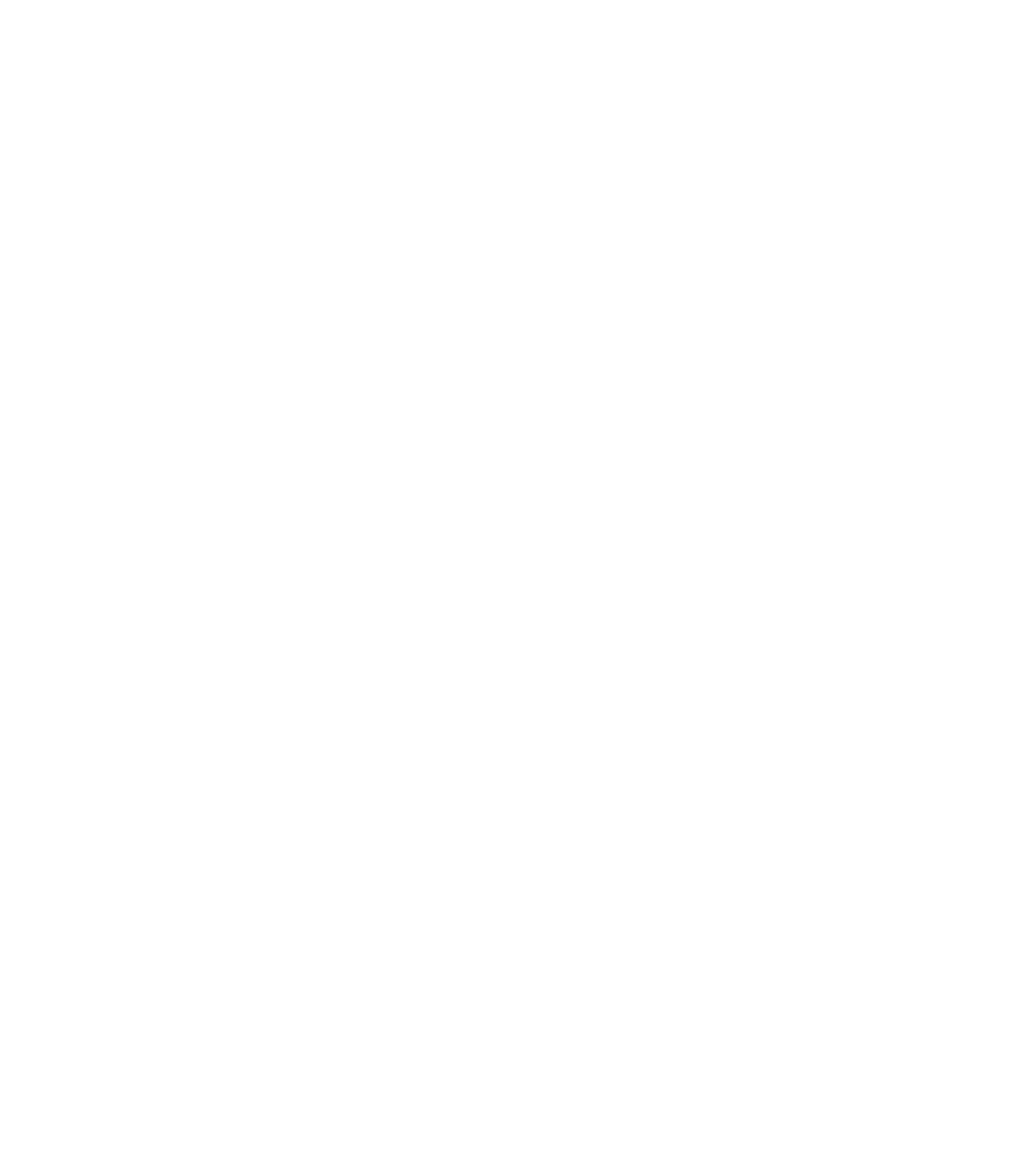
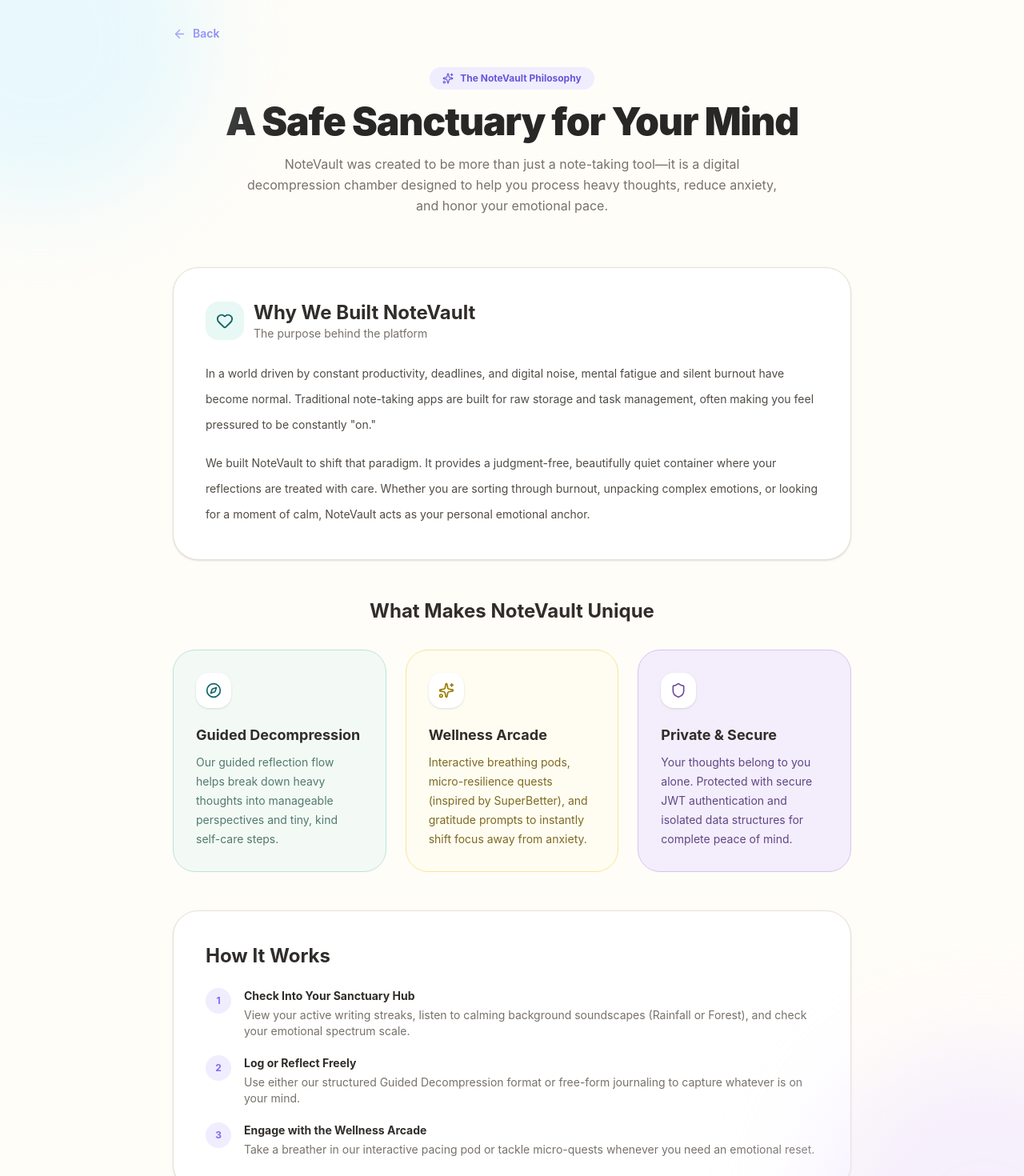
Before and after one commit to DeepAgre/notevault, a React (Vite) app in the folder frontend/: page /about in a window 1280 px wide. Before the commit this address had no page. Shown: the top 1470 px of the page at 80% size. Before the commit the page ends 800 px from the top, so only its background shows below. Built offline with nearby package versions, Linux system fonts and the light colour scheme.

Commit message:
Upgrade NoteVault to structured CBT mental health journaling app and remove emojis 31.0

```diff
--- a/frontend/src/App.jsx
+++ b/frontend/src/App.jsx
@@ -9,6 +9,7 @@
 import Resources from "./pages/Resources";
 import Reflections from "./pages/Reflections";
 import WellnessArcade from "./pages/WellnessArcade";
+import About from "./pages/About";
 
 function App() {
   return (
@@ -74,6 +75,8 @@
 
       <Route path="/wellness-arcade" element={<WellnessArcade />} />
 
+      <Route path="/about" element={<About />} />
+
     </Routes>
   );
 }
--- /dev/null
+++ b/frontend/src/pages/About.jsx
@@ -0,0 +1,149 @@
+import { motion } from "framer-motion";
+import { useNavigate } from "react-router-dom";
+import { Compass, FileText, Sparkles, Heart, Shield, ArrowLeft } from "lucide-react";
+
+function About() {
+  const navigate = useNavigate();
+
+  return (
+    <div className="relative min-h-screen overflow-hidden bg-[#FFFDF8] text-[#292726] pb-20">
+      {/* Background blobs */}
+      <div className="pointer-events-none absolute -left-40 -top-40 h-[420px] w-[420px] rounded-full bg-[#D9F5FF] blur-3xl opacity-60" />
+      <div className="pointer-events-none absolute -bottom-40 -right-40 h-[420px] w-[420px] rounded-full bg-[#F0E5FF] blur-3xl opacity-60" />
+
+      {/* Navigation Header */}
+      <div className="mx-auto max-w-4xl px-6 pt-8">
+        <button
+          onClick={() => navigate(-1)}
+          className="flex cursor-pointer items-center gap-2 text-sm font-semibold text-[#7C6CF2] transition hover:opacity-80"
+        >
+          <ArrowLeft size={17} /> Back
+        </button>
+      </div>
+
+      {/* Main Container */}
+      <main className="mx-auto max-w-4xl px-6 pt-8">
+        {/* Title Section */}
+        <motion.div
+          initial={{ opacity: 0, y: 20 }}
+          animate={{ opacity: 1, y: 0 }}
+          transition={{ duration: 0.5 }}
+          className="text-center"
+        >
+          <div className="inline-flex items-center gap-2 rounded-full bg-[#F0EDFF] px-4 py-1.5 text-xs font-bold text-[#6657D8] mb-4">
+            <Sparkles size={14} /> The NoteVault Philosophy
+          </div>
+          <h1 className="text-4xl font-black tracking-tight text-[#292726] md:text-5xl">
+            A Safe Sanctuary for Your Mind
+          </h1>
+          <p className="mt-4 text-base leading-relaxed text-[#77716B] max-w-2xl mx-auto">
+            NoteVault was created to be more than just a note-taking tool—it is a digital decompression chamber designed to help you process heavy thoughts, reduce anxiety, and honor your emotional pace.
+          </p>
+        </motion.div>
+
+        {/* Why We Made It */}
+        <motion.section
+          initial={{ opacity: 0, y: 20 }}
+          animate={{ opacity: 1, y: 0 }}
+          transition={{ duration: 0.5, delay: 0.1 }}
+          className="mt-16 rounded-[32px] border border-[#E7E2D9] bg-white p-8 shadow-sm md:p-10"
+        >
+          <div className="flex items-center gap-3">
+            <div className="flex h-12 w-12 items-center justify-center rounded-2xl bg-[#E8F8F5] text-[#116466]">
+              <Heart size={22} />
+            </div>
+            <div>
+              <h2 className="text-2xl font-bold text-[#302D2A]">Why We Built NoteVault</h2>
+              <p className="text-sm text-[#77716B]">The purpose behind the platform</p>
+            </div>
+          </div>
+          <p className="mt-6 text-sm leading-8 text-[#514B45]">
+            In a world driven by constant productivity, deadlines, and digital noise, mental fatigue and silent burnout have become normal. Traditional note-taking apps are built for raw storage and task management, often making you feel pressured to be constantly "on."
+          </p>
+          <p className="mt-4 text-sm leading-8 text-[#514B45]">
+            We built NoteVault to shift that paradigm. It provides a judgment-free, beautifully quiet container where your reflections are treated with care. Whether you are sorting through burnout, unpacking complex emotions, or looking for a moment of calm, NoteVault acts as your personal emotional anchor.
+          </p>
+        </motion.section>
+
+        {/* Core Features Grid */}
+        <motion.section
+          initial={{ opacity: 0, y: 20 }}
+          animate={{ opacity: 1, y: 0 }}
+          transition={{ duration: 0.5, delay: 0.2 }}
+          className="mt-12"
+        >
+          <h2 className="text-2xl font-bold text-[#302D2A] text-center mb-8">What Makes NoteVault Unique</h2>
+
+          <div className="grid gap-6 md:grid-cols-3">
+            <div className="rounded-[28px] border border-[#BEE3DB] bg-[#E8F8F5]/50 p-7">
+              <div className="flex h-11 w-11 items-center justify-center rounded-2xl bg-white text-[#116466] shadow-sm mb-5">
+                <Compass size={20} />
+              </div>
+              <h3 className="text-lg font-bold text-[#302D2A]">Guided Decompression</h3>
+              <p className="mt-2 text-sm leading-6 text-[#52796F]">
+                Our guided reflection flow helps break down heavy thoughts into manageable perspectives and tiny, kind self-care steps.
+              </p>
+            </div>
+
+            <div className="rounded-[28px] border border-[#F5E79B] bg-[#FFFDEB]/50 p-7">
+              <div className="flex h-11 w-11 items-center justify-center rounded-2xl bg-white text-[#9A7B00] shadow-sm mb-5">
+                <Sparkles size={20} />
+              </div>
+              <h3 className="text-lg font-bold text-[#302D2A]">Wellness Arcade</h3>
+              <p className="mt-2 text-sm leading-6 text-[#7E6922]">
+                Interactive breathing pods, micro-resilience quests (inspired by SuperBetter), and gratitude prompts to instantly shift focus away from anxiety.
+              </p>
+            </div>
+
+            <div className="rounded-[28px] border border-[#D5C4F4] bg-[#E9DEFF]/50 p-7">
+              <div className="flex h-11 w-11 items-center justify-center rounded-2xl bg-white text-[#6D4AA0] shadow-sm mb-5">
+                <Shield size={20} />
+              </div>
+              <h3 className="text-lg font-bold text-[#302D2A]">Private & Secure</h3>
+              <p className="mt-2 text-sm leading-6 text-[#5E4785]">
+                Your thoughts belong to you alone. Protected with secure JWT authentication and isolated data structures for complete peace of mind.
+              </p>
+            </div>
+          </div>
+        </motion.section>
+
+        {/* How It Works */}
+        <motion.section
+          initial={{ opacity: 0, y: 20 }}
+          animate={{ opacity: 1, y: 0 }}
+          transition={{ duration: 0.5, delay: 0.3 }}
+          className="mt-12 rounded-[32px] border border-[#E7E2D9] bg-white p-8 shadow-sm md:p-10"
+        >
+          <h2 className="text-2xl font-bold text-[#302D2A]">How It Works</h2>
+          <div className="mt-6 space-y-5">
+            <div className="flex items-start gap-4">
+              <div className="flex h-8 w-8 shrink-0 items-center justify-center rounded-full bg-[#F0EDFF] text-xs font-bold text-[#7C6CF2]">1</div>
+              <div>
+                <h3 className="text-sm font-bold text-[#302D2A]">Check Into Your Sanctuary Hub</h3>
+                <p className="mt-1 text-sm text-[#77716B]">View your active writing streaks, listen to calming background soundscapes (Rainfall or Forest), and check your emotional spectrum scale.</p>
+              </div>
+            </div>
+
+            <div className="flex items-start gap-4">
+              <div className="flex h-8 w-8 shrink-0 items-center justify-center rounded-full bg-[#F0EDFF] text-xs font-bold text-[#7C6CF2]">2</div>
+              <div>
+                <h3 className="text-sm font-bold text-[#302D2A]">Log or Reflect Freely</h3>
+                <p className="mt-1 text-sm text-[#77716B]">Use either our structured Guided Decompression format or free-form journaling to capture whatever is on your mind.</p>
+              </div>
+            </div>
+
+            <div className="flex items-start gap-4">
+              <div className="flex h-8 w-8 shrink-0 items-center justify-center rounded-full bg-[#F0EDFF] text-xs font-bold text-[#7C6CF2]">3</div>
+              <div>
+                <h3 className="text-sm font-bold text-[#302D2A]">Engage with the Wellness Arcade</h3>
+                <p className="mt-1 text-sm text-[#77716B]">Take a breather in our interactive pacing pod or tackle micro-quests whenever you need an emotional reset.</p>
+              </div>
+            </div>
+          </div>
+        </motion.section>
+      </main>
+    </div>
+  );
+}
+
+export default About;
--- a/frontend/src/pages/WellnessArcade.jsx
+++ b/frontend/src/pages/WellnessArcade.jsx
@@ -17,6 +17,7 @@
   ArrowLeft,
   Play,
   Award,
+  Info,
 } from "lucide-react";
 import api from "../services/api";
 import toast from "react-hot-toast";
@@ -193,6 +194,10 @@
             <button onClick={() => navigate("/settings")} className="flex w-full cursor-pointer items-center gap-3 rounded-2xl px-4 py-3 text-sm font-medium text-[#77716B] hover:bg-[#F7F5F0]">
               <Settings size={18} /> Settings
             </button>
+            {/* Added About Link Here */}
+            <button onClick={() => navigate("/about")} className="flex w-full cursor-pointer items-center gap-3 rounded-2xl px-4 py-3 text-sm font-medium text-[#77716B] hover:bg-[#F7F5F0]">
+              <Info size={18} /> About NoteVault
+            </button>
           </div>
 
           <div className="mt-auto border-t border-[#EEEAE3] pt-5">
@@ -226,6 +231,8 @@
                     <button onClick={() => navigate("/trash")} className="flex w-full items-center gap-3 rounded-xl px-4 py-3 text-sm font-medium text-[#77716B] hover:bg-[#F7F5F0]"><Trash2 size={18} /> Trash</button>
                     <button onClick={() => navigate("/resources")} className="flex w-full items-center gap-3 rounded-xl px-4 py-3 text-sm font-medium text-[#77716B] hover:bg-[#F7F5F0]"><BookOpen size={18} /> Wellness Resources</button>
                     <button onClick={() => navigate("/settings")} className="flex w-full items-center gap-3 rounded-xl px-4 py-3 text-sm font-medium text-[#77716B] hover:bg-[#F7F5F0]"><Settings size={18} /> Settings</button>
+                    {/* Added About Link in Mobile Menu */}
+                    <button onClick={() => navigate("/about")} className="flex w-full items-center gap-3 rounded-xl px-4 py-3 text-sm font-medium text-[#77716B] hover:bg-[#F7F5F0]"><Info size={18} /> About NoteVault</button>
                     <button onClick={handleLogout} className="flex w-full items-center gap-3 rounded-xl px-4 py-3 text-sm font-medium text-[#A35A62] hover:bg-[#FFF0F1]"><LogOut size={18} /> Logout</button>
                   </div>
                 </motion.div>
```
Also changed, not shown: frontend/src/pages/Dashboard.jsx (+6 -2 lines), frontend/src/pages/Reflections.jsx (+7 -2 lines).
